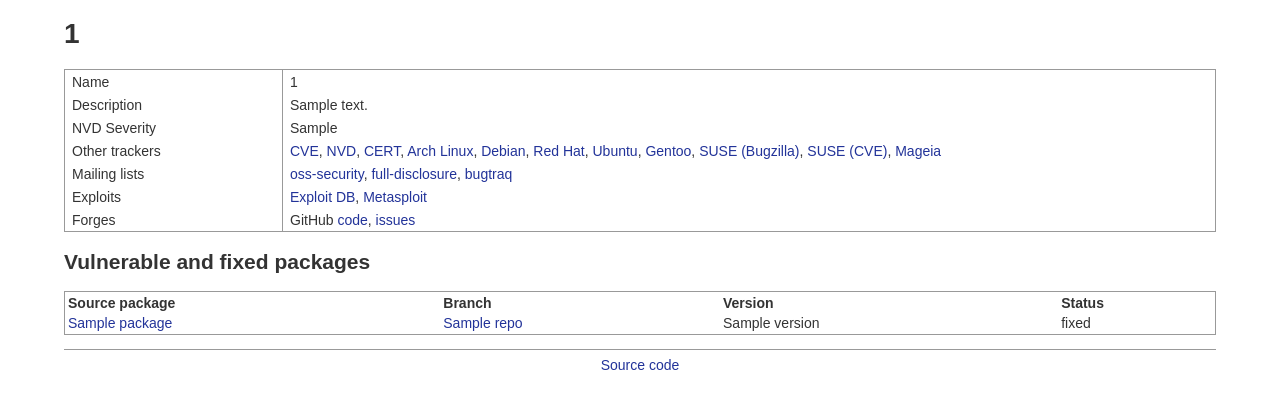
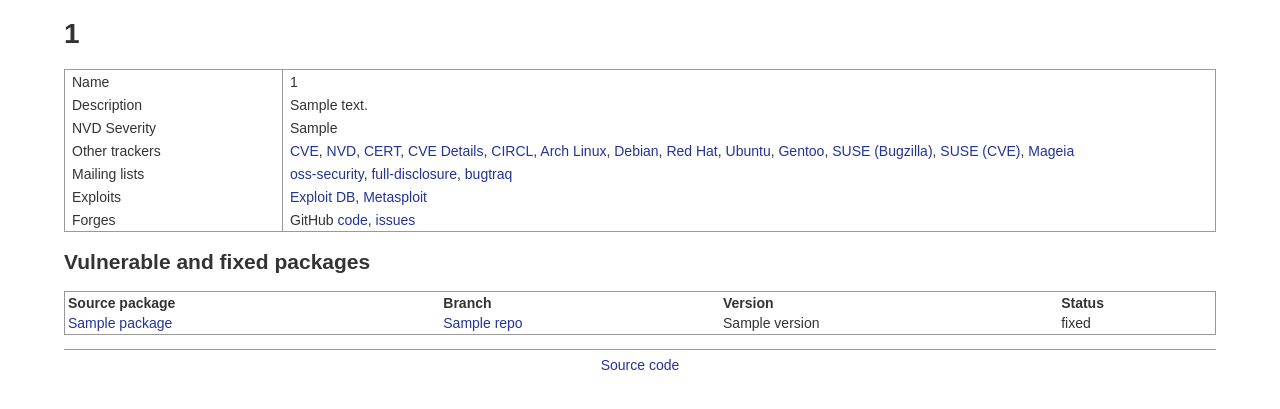
Before and after one commit to aquasecurity/secfixes-tracker, a Python web app: template secfixes_tracker/templates/vuln.html in a window 1280 px wide. Shown: the part 73-482 px from the top of the page. Run offline with Jinja, Linux system fonts and the light colour scheme; the template is opened without the code that fills it: most values are stand-ins (such as "Sample title", 1, 10 or a date in 2020).

Commit message:
vuln: add CVEDetails.com and CIRCL links

```diff
--- a/secfixes_tracker/templates/vuln.html
+++ b/secfixes_tracker/templates/vuln.html
@@ -26,6 +26,8 @@
       <a href="https://cve.mitre.org/cve/cvename.cgi?name={{ vuln.cve_id }}">CVE</a>,
       <a href="https://nvd.nist.gov/vuln/detail/{{ vuln.cve_id }}">NVD</a>,
       <a href="https://www.kb.cert.org/vuls/byid?searchview=&query={{ vuln.cve_id }}">CERT</a>,
+      <a href="https://www.cvedetails.com/cve-details.php?cve_id={{ vuln.cve_id }}">CVE Details</a>,
+      <a href="https://cve.circl.lu/cve/{{ vuln.cve_id }}">CIRCL</a>,
       <a href="https://security.archlinux.org/{{ vuln.cve_id }}">Arch Linux</a>,
       <a href="https://security-tracker.debian.org/tracker/{{ vuln.cve_id }}">Debian</a>,
       <a href="https://bugzilla.redhat.com/show_bug.cgi?id={{ vuln.cve_id }}">Red Hat</a>,
```
